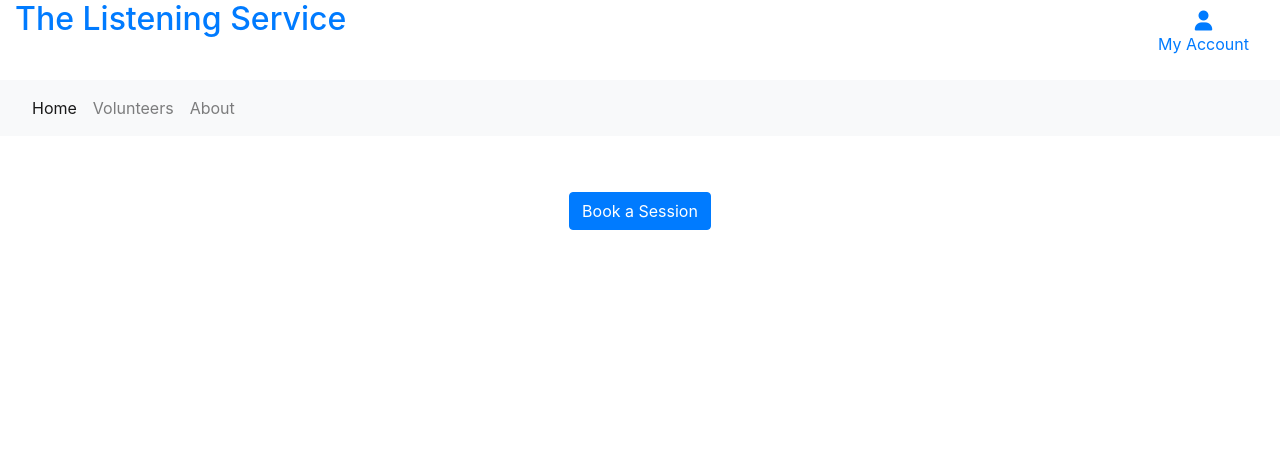
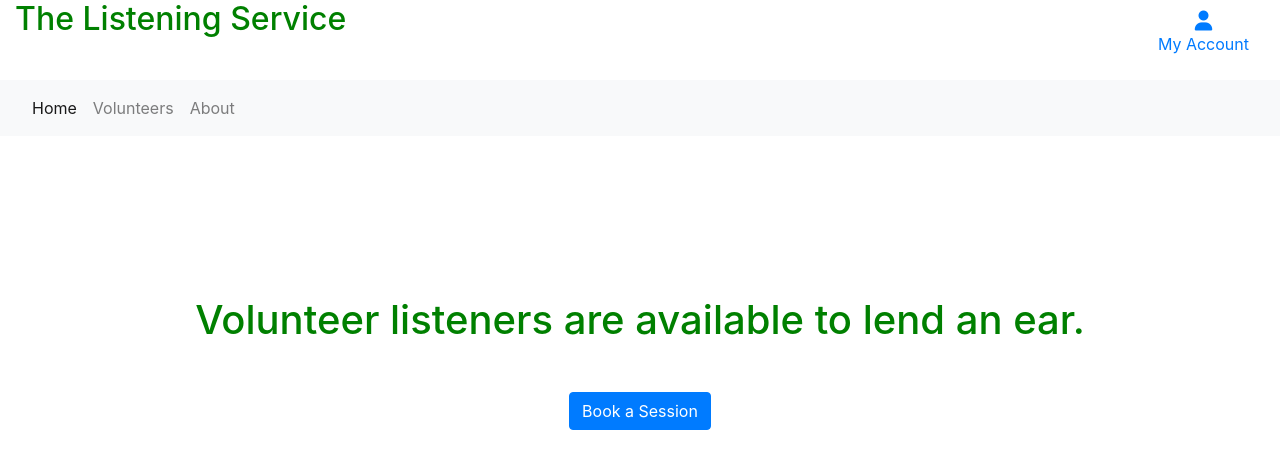
Before and after one commit to llewelyn-williams/the-listening-service, a Django app: page / in a window 1280 px wide. Shown: the top 469 px of the page. Run offline with Django 3.2, Linux system fonts and the light colour scheme; some libraries are stand-ins or nearby versions.

Commit message:
style: Attach static css and make space for header

```diff
--- a/static/css/base.css
+++ b/static/css/base.css
@@ -1,3 +1,21 @@
 html {
     height: 100%;
 }
+
+.header-container {
+    padding-top: 100px;
+}
+
+h1, h2{
+    color: green;
+}
+
+
+/* -------------------------------- Media Queries */
+
+/* Add space push content down clearing the header */
+@media (min-width: 992px) {
+    .header-container {
+        padding-top: 200px;
+    }
+}
--- a/templates/base.html
+++ b/templates/base.html
@@ -17,6 +17,8 @@
     {% block corecss %}
       <!-- Bootstrap CSS -->
       <link rel="stylesheet" href="https://stackpath.bootstrapcdn.com/bootstrap/4.4.1/css/bootstrap.min.css" integrity="sha384-Vkoo8x4CGsO3+Hhxv8T/Q5PaXtkKtu6ug5TOeNV6gBiFeWPGFN9MuhOf23Q9Ifjh" crossorigin="anonymous">
+      <!-- Custom CSS -->
+      <link rel="stylesheet" href="{% static 'css/base.css' %}">
     {% endblock %}
 
     {% block extra_css %}
--- a/templates/includes/main-nav.html
+++ b/templates/includes/main-nav.html
@@ -4,10 +4,10 @@
             <h3>The Listening Service</h3>
         </li>
         <li class="nav-item active">
-            <a class="nav-link" href="#">Home <span class="sr-only">(current)</span></a>
+            <a class="nav-link" href="{% url 'volunteers' %}">Home <span class="sr-only">(current)</span></a>
         </li>
         <li class="nav-item">
-            <a class="nav-link" href="#">Volunteers</a>
+            <a class="nav-link" href="{% url 'volunteers' %}">Volunteers</a>
         </li>
         <li class="nav-item">
             <a class="nav-link" href="#">About</a>
```
